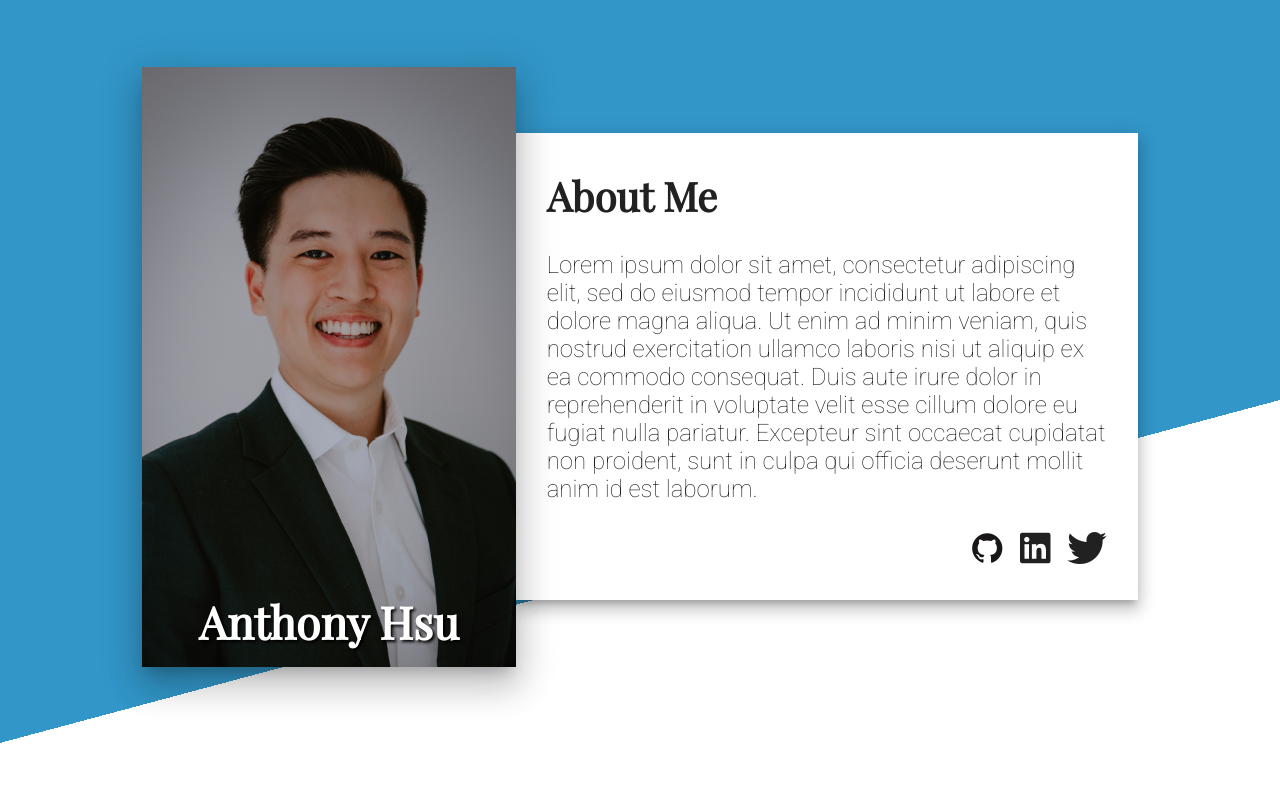
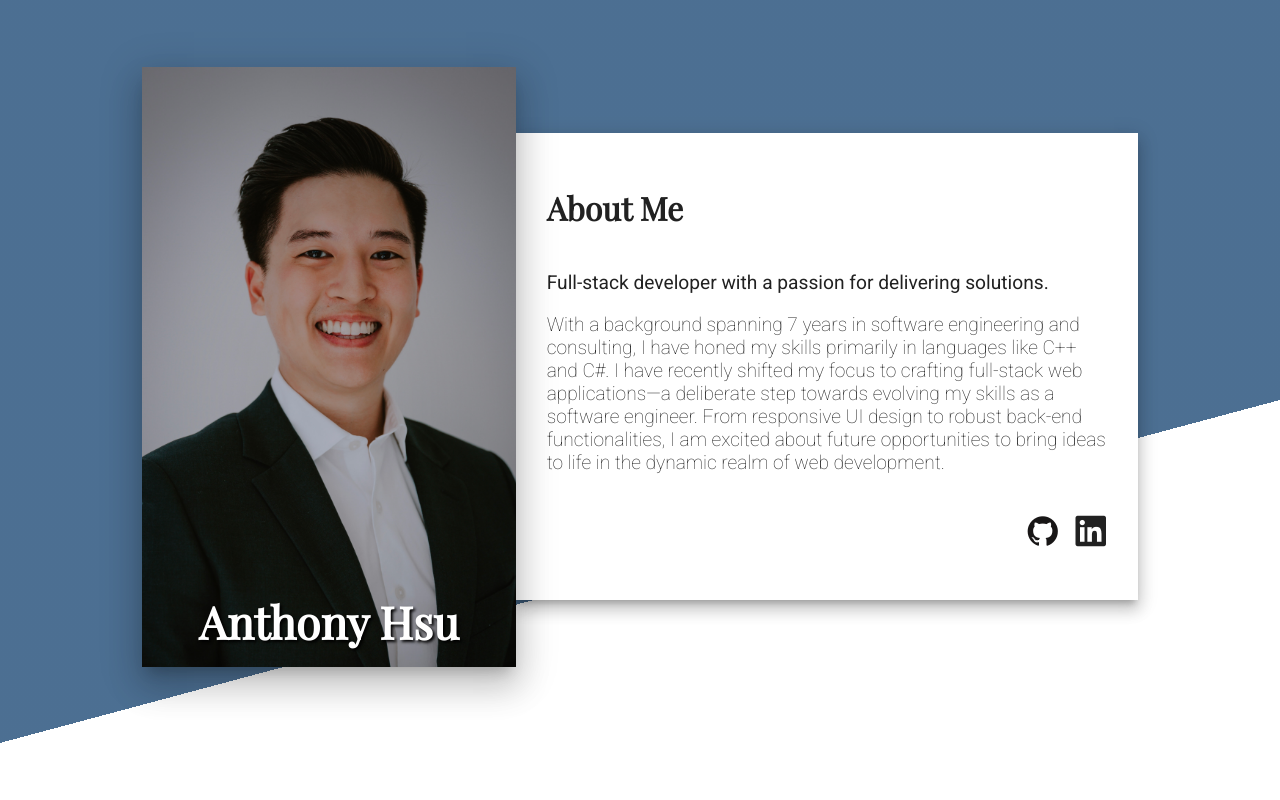
Before and after one commit to anthony-hsu/portfolio, a React (Vite) app: page / in a window 1280 px wide. Shown: the top 800 px of the page. Built offline with nearby package versions, Linux system fonts and the light colour scheme.

Commit message:
Make touch up edits

```diff
--- a/src/App.css
+++ b/src/App.css
@@ -11,8 +11,7 @@ body {
 }
 
 .about-container {
-  background-color: rgb(50, 150, 200);
-  background-image: linear-gradient(-15deg, white 35%, rgb(50, 150, 200) 35%);
+  background-image: linear-gradient(-15deg, white 35%, rgba(0, 50, 100, 0.7) 35%);
   padding: 0 5rem;
   height: 100vh;
   display: grid;
@@ -72,15 +71,22 @@ body {
   font-family: "Playfair Display", system-ui, -apple-system, BlinkMacSystemFont,
     "Segoe UI", Roboto, Oxygen, Ubuntu, Cantarell, "Open Sans", "Helvetica Neue",
     serif;
-  font-size: 2.5rem;
+  font-size: 2.5vw;
 }
 
 .about-text-body {
   font-family: "Roboto", system-ui, -apple-system, BlinkMacSystemFont,
     "Segoe UI", Roboto, Oxygen, Ubuntu, Cantarell, "Open Sans", "Helvetica Neue",
     sans-serif;
+  font-size: 1.5vw;
+}
+
+.about-text-header {
+  font-weight: 400;
+}
+
+.about-text-main {
   font-weight: 200;
-  font-size: 1.5rem;
 }
 
 .about-icon-container {
@@ -183,9 +189,10 @@ body {
 }
 
 .contact-container {
-  background-color: rgb(50, 150, 200);
+  background-color: rgba(0, 50, 100, 0.7);
   display: grid;
   grid-template-columns: 1fr 1fr;
+  text-shadow: 1px 1px 1px black;
 }
 
 .contact-image-container {
@@ -221,11 +228,11 @@ body {
     "Segoe UI", Roboto, Oxygen, Ubuntu, Cantarell, "Open Sans", "Helvetica Neue",
     serif;
   font-size: 3.5rem;
-  text-shadow: 1px 1px 1px black;
 }
 
 .contact-message {
   margin-top: 3rem;
+  font-weight: 400;
 }
 
 .contact-address {
@@ -252,7 +259,7 @@ body {
 
 .contact-icons {
   margin-top: 4rem;
-  color: black;
+  color: white;
   display: flex;
   flex-direction: row;
   gap: 1rem;
@@ -335,7 +342,6 @@ body {
     font-family: "Roboto", system-ui, -apple-system, BlinkMacSystemFont,
       "Segoe UI", Roboto, Oxygen, Ubuntu, Cantarell, "Open Sans",
       "Helvetica Neue", sans-serif;
-    font-weight: 200;
     font-size: 1.25rem;
   }
 
@@ -439,10 +445,11 @@ body {
   }
 
   .contact-container {
-    background-color: rgb(50, 150, 200);
+    background-color: rgba(0, 50, 100, 0.7);
     display: grid;
     grid-template-columns: 1fr 1fr;
     padding: 2rem;
+    text-shadow: 1px 1px 1px black;
   }
 
   .contact-image-container {
@@ -480,7 +487,6 @@ body {
       BlinkMacSystemFont, "Segoe UI", Roboto, Oxygen, Ubuntu, Cantarell,
       "Open Sans", "Helvetica Neue", serif;
     font-size: 3rem;
-    text-shadow: 1px 1px 1px black;
   }
 
   .contact-message {
@@ -590,7 +596,6 @@ body {
     font-family: "Roboto", system-ui, -apple-system, BlinkMacSystemFont,
       "Segoe UI", Roboto, Oxygen, Ubuntu, Cantarell, "Open Sans",
       "Helvetica Neue", sans-serif;
-    font-weight: 200;
     font-size: 1.5rem;
   }
 
@@ -644,9 +649,10 @@ body {
   }
 
   .contact-container {
-    background-color: rgb(50, 150, 200);
+    background-color: rgba(0, 50, 100, 0.7);
     display: block;
     padding: 0;
+    text-shadow: 1px 1px 1px black;
   }
 
   .contact-image-container {
@@ -681,7 +687,6 @@ body {
       BlinkMacSystemFont, "Segoe UI", Roboto, Oxygen, Ubuntu, Cantarell,
       "Open Sans", "Helvetica Neue", serif;
     font-size: 2.5rem;
-    text-shadow: 1px 1px 1px black;
   }
 
   .contact-message {
@@ -712,7 +717,7 @@ body {
 
   .contact-icons {
     margin-top: 4rem;
-    color: black;
+    color: white;
     display: flex;
     flex-direction: row;
     gap: 1rem;
--- a/src/components/About.jsx
+++ b/src/components/About.jsx
@@ -4,6 +4,8 @@ function About() {
   const imageUrl = new URL("../assets/anthony_hsu.jpg", import.meta.url).href;
   const githubLink = "https://github.com/anthony-hsu/";
   const linkedinLink = "https://www.linkedin.com/in/anthony-hsu-73a28985/";
+  const aboutTextHeader = `Full-stack developer with a passion for delivering solutions.`;
+  const aboutTextMain = `With a background spanning 7 years in software engineering and consulting, I have honed my skills primarily in languages like C++ and C#. I have recently shifted my focus to crafting full-stack web applications—a deliberate step towards evolving my skills as a software engineer. From responsive UI design to robust back-end functionalities, I am excited about future opportunities to bring ideas to life in the dynamic realm of web development.`;
 
   const openLink = (link) => {
     window.open(link);
@@ -18,7 +20,7 @@ function About() {
         </Card>
         <h1 className="about-name-tablet">Anthony Hsu</h1>
         <Card className="about-text-card-desktop" elevation={10} square>
-        <div className="about-icon-container-tablet">
+          <div className="about-icon-container-tablet">
             <i
               className="devicon-github-original colored about-icon icon"
               onClick={() => openLink(githubLink)}
@@ -30,15 +32,10 @@ function About() {
             <i className="devicon-twitter-original about-icon icon"></i>
           </div>
           <h1 className="about-text-title">About Me</h1>
-          <p className="about-text-body">
-            Lorem ipsum dolor sit amet, consectetur adipiscing elit, sed do
-            eiusmod tempor incididunt ut labore et dolore magna aliqua. Ut enim
-            ad minim veniam, quis nostrud exercitation ullamco laboris nisi ut
-            aliquip ex ea commodo consequat. Duis aute irure dolor in
-            reprehenderit in voluptate velit esse cillum dolore eu fugiat nulla
-            pariatur. Excepteur sint occaecat cupidatat non proident, sunt in
-            culpa qui officia deserunt mollit anim id est laborum.
-          </p>
+          <div className="about-text-body">
+            <p className="about-text-header">{aboutTextHeader}</p>
+            <p className="about-text-main">{aboutTextMain}</p>
+          </div>
           <div className="about-icon-container">
             <i
               className="devicon-github-original colored about-icon icon"
@@ -48,21 +45,16 @@ function About() {
               className="devicon-linkedin-plain about-icon icon"
               onClick={() => openLink(linkedinLink)}
             ></i>
-            <i className="devicon-twitter-original about-icon icon"></i>
+            {/* <i className="devicon-twitter-original about-icon icon"></i> */}
           </div>
         </Card>
       </div>
       <div className="about-text-card-mobile">
         <h1 className="about-text-title">About Me</h1>
-        <p className="about-text-body">
-          Lorem ipsum dolor sit amet, consectetur adipiscing elit, sed do
-          eiusmod tempor incididunt ut labore et dolore magna aliqua. Ut enim ad
-          minim veniam, quis nostrud exercitation ullamco laboris nisi ut
-          aliquip ex ea commodo consequat. Duis aute irure dolor in
-          reprehenderit in voluptate velit esse cillum dolore eu fugiat nulla
-          pariatur. Excepteur sint occaecat cupidatat non proident, sunt in
-          culpa qui officia deserunt mollit anim id est laborum.
-        </p>
+        <div className="about-text-body">
+          <p className="about-text-header">{aboutTextHeader}</p>
+          <p className="about-text-main">{aboutTextMain}</p>
+        </div>
         <div className="about-icon-container">
           <i
             className="devicon-github-original colored about-icon icon"
@@ -72,7 +64,7 @@ function About() {
             className="devicon-linkedin-plain about-icon icon"
             onClick={() => openLink(linkedinLink)}
           ></i>
-          <i className="devicon-twitter-original about-icon icon"></i>
+          {/* <i className="devicon-twitter-original about-icon icon"></i> */}
         </div>
       </div>
     </>
--- a/src/components/Contact.jsx
+++ b/src/components/Contact.jsx
@@ -14,18 +14,15 @@ function Contact() {
       <div className="contact-text">
         <h1 className="contact-title">Contact Me</h1>
         <p className="contact-message contact-body">
-          Please get in touch if you think our work could be mutually
-          beneficial!
+          {`Let's get in touch!`}
         </p>
-        <div className="contact-address">
+        {/* <div className="contact-address">
           <p className="contact-address-street contact-body">123 Fake Street</p>
-          <p className="contact-address-city contact-body">
-            San Diego, California 92103
-          </p>
-        </div>
+          <p className="contact-address-city contact-body">San Diego, California 92103</p>
+        </div> */}
         <div className="contact-phone">
           <PhoneIcon fontSize="large" />
-          <p className="contact-phone-number contact-body">123-456-7890</p>
+          <p className="contact-phone-number contact-body">(281) 935-6783</p>
         </div>
         <div className="contact-email">
           <MailOutlineIcon fontSize="large" />
@@ -35,14 +32,14 @@ function Contact() {
         </div>
         <div className="contact-icons">
           <i
-            className="devicon-github-original colored about-icon icon"
+            className="devicon-github-original about-icon icon"
             onClick={() => openLink(githubLink)}
           ></i>
           <i
             className="devicon-linkedin-plain about-icon icon"
             onClick={() => openLink(linkedinLink)}
           ></i>
-          <i className="devicon-twitter-original about-icon icon"></i>
+          {/* <i className="devicon-twitter-original about-icon icon"></i> */}
         </div>
       </div>
       <div className="contact-image-container">
```
